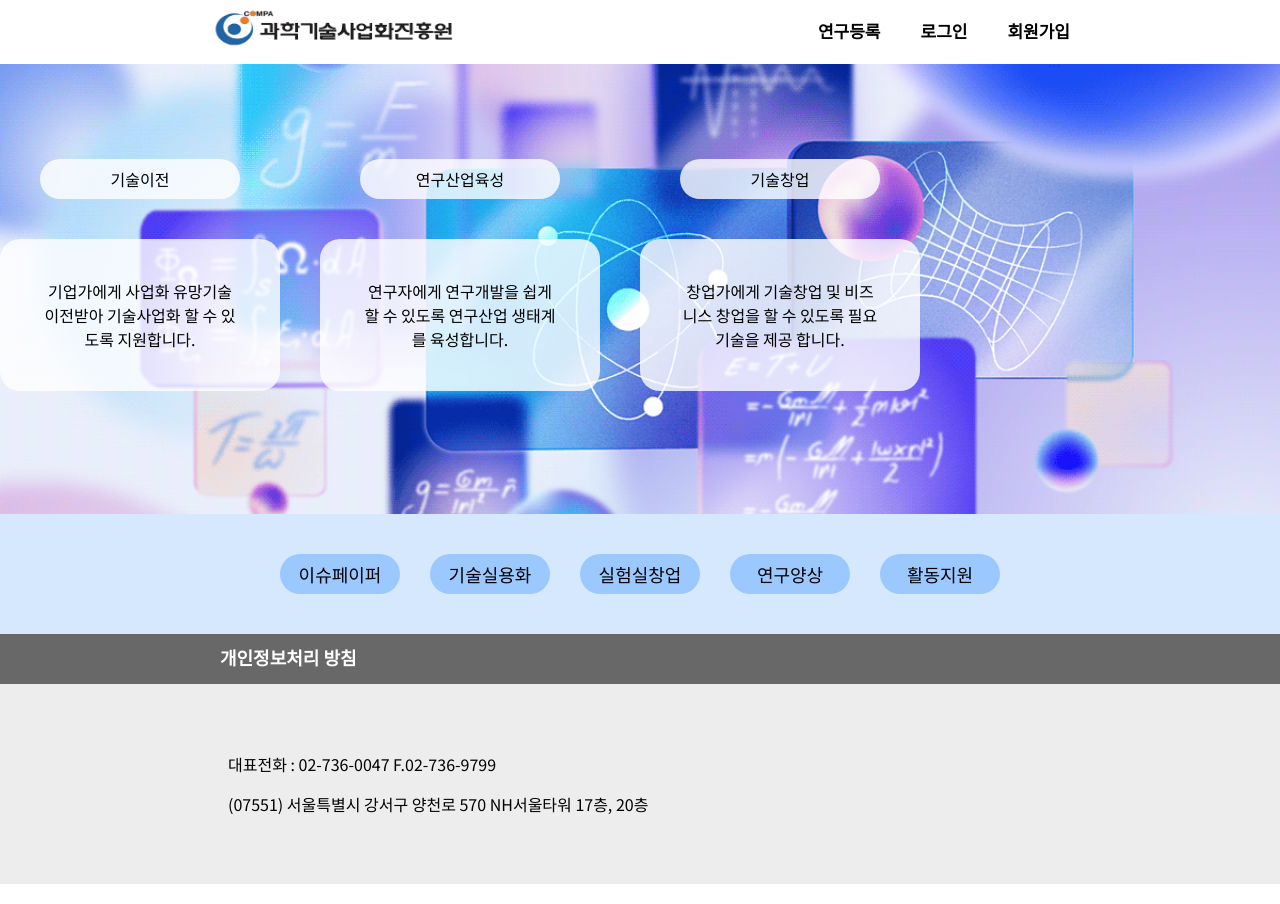
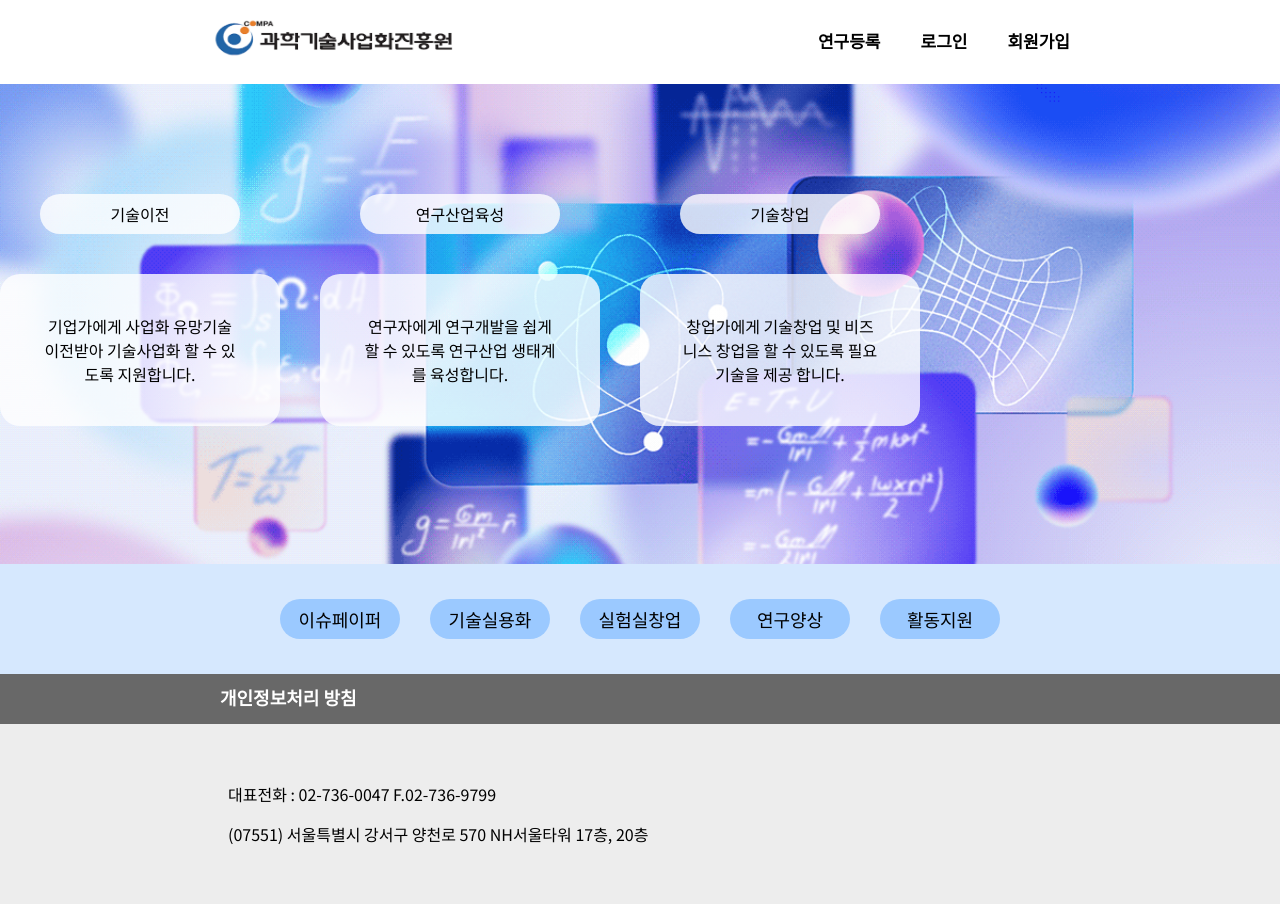
Before and after one commit to 97Project24/Compa, a React (Create React App) app in the folder project/src/main/frontend/: page / in a window 1280 px wide. Built offline with nearby package versions, Linux system fonts and the light colour scheme.

Commit message:
전체 height 값 변경

```diff
--- a/project/src/main/frontend/src/components/Banner.js
+++ b/project/src/main/frontend/src/components/Banner.js
@@ -26,7 +26,7 @@ const StyledBanner = styled.div`
 
 const BannerImg = styled.div`
     width: 100%;
-    height: 450px;
+    height: 480px;
     overflow: hidden;
     position: relative;
 
--- a/project/src/main/frontend/src/components/BannerMenu.js
+++ b/project/src/main/frontend/src/components/BannerMenu.js
@@ -21,7 +21,7 @@ const StyledBannerMenu = styled.div`
      margin-top: 0px;
      background-color: #d6e8fe;
      width: 100%;
-     height: 120px;
+     height: 110px;
 
      display: flex;
      justify-content: center;
--- a/project/src/main/frontend/src/components/Footer.js
+++ b/project/src/main/frontend/src/components/Footer.js
@@ -24,12 +24,11 @@ const StyledFooter = styled.div`
   background-color: #ededed;
 
   width: 100%;
-  height: 200px;
+  height: 180px;
 
 `;
 
 const Information = styled.div`
-
   align-items: center;
 
   div {
--- a/project/src/main/frontend/src/components/Nav.js
+++ b/project/src/main/frontend/src/components/Nav.js
@@ -27,7 +27,7 @@ const StyledNav = styled.nav`
   align-items: center;
 
   font-size: 17px;
-  height: 60px;
+  height: 80px;
 
   padding: 0 20px;
 
```
